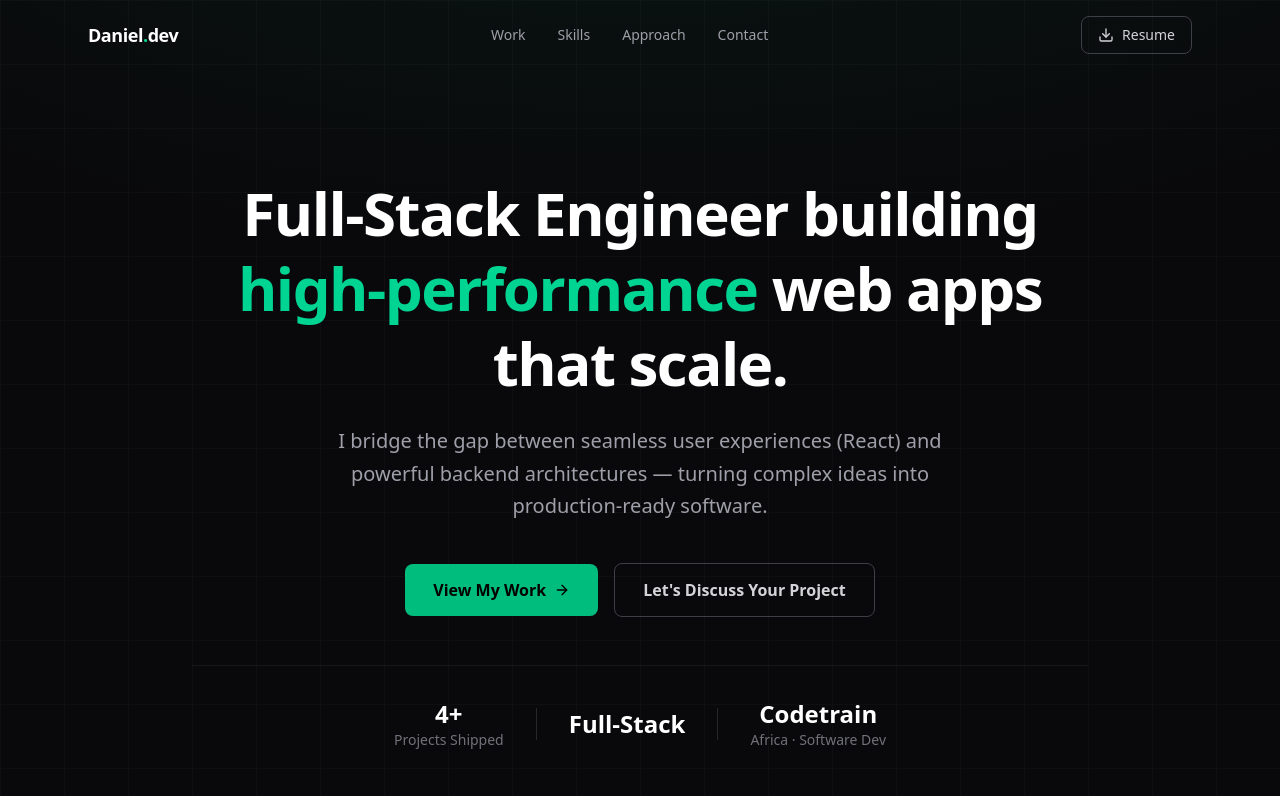
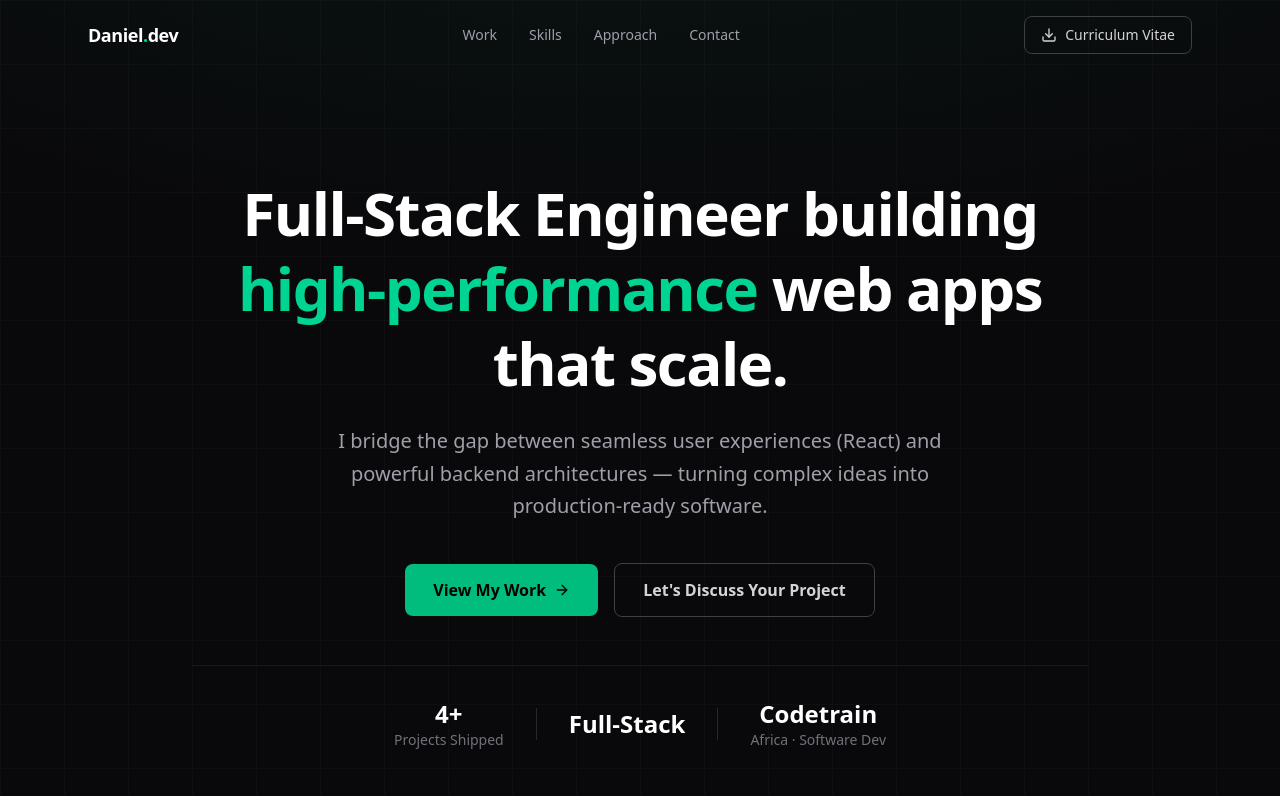
Before and after one commit to Heights001/Portfolio, a React (Vite) app: page / in a window 1280 px wide. Shown: the top 796 px of the page. Built offline with nearby package versions, Linux system fonts and the light colour scheme.

Commit message:
Fix broken CV link and mobile styling in Navbar

```diff
--- a/src/components/Navbar.jsx
+++ b/src/components/Navbar.jsx
@@ -45,13 +45,13 @@ function Navbar() {
 
         <div className="hidden md:flex">
           <a
-            href="/resume/Daniel_Yeboah_Resume.pdf"
+            href="/resume/Daniel_Okoh_Yeboah_CV.pdf"
             target="_blank"
             rel="noopener noreferrer"
             className="flex items-center gap-2 text-sm font-medium text-zinc-300 border border-zinc-700 hover:border-emerald-500 hover:text-emerald-400 px-4 py-2 rounded-lg transition-all duration-200"
           >
             <Download className="w-4 h-4" />
-            Resume
+            Curriculum Vitae
           </a>
         </div>
 
@@ -79,6 +79,9 @@ function Navbar() {
           <div className="pt-3 border-t border-zinc-800 mt-3">
             <a
               href="/resume/Daniel_Okoh_Yeboah_CV.pdf"
+              target="_blank"
+              rel="noopener noreferrer"
+              className="flex items-center gap-2 text-sm font-medium text-zinc-300 border border-zinc-700 hover:border-emerald-500 hover:text-emerald-400 px-4 py-2 rounded-lg transition-all duration-200"
             >
               <Download className="w-4 h-4" />
               Curriculum Vitae
```
